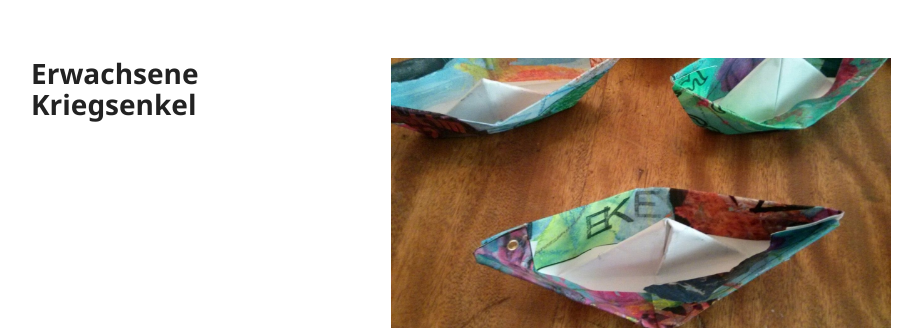
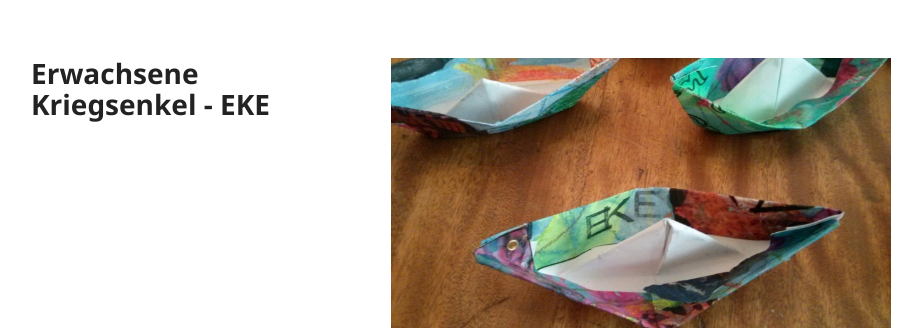
Before and after one commit to thomaskarlrichter/ekefreitagkoeln.github.io, a Jekyll site: the page built from index.md, in a window 1280 px wide. Shown: the top 330 px of the page, without its empty margins (179-1101 px from the left). Built offline with Jekyll 4.4.1, drawn with Linux system fonts in a browser that asks for light colours; some web fonts are replaced; part of the change alters nothing that is shown.

```diff
--- a/_layouts/default.html
+++ b/_layouts/default.html
@@ -3,7 +3,16 @@
   <head>
     <meta charset="utf-8">
     <meta http-equiv="X-UA-Compatible" content="chrome=1">
-    <title>Ekefreitagkoeln.GitHub.io by ekefreitagkoeln</title>
+    <title>Erwachsene Kriegsenkel EKE</title>
+    <meta name="description" content="Erwachsene Kriegsenkel sind eine Gemeinschaft von Männern
+    und Frauen, die aufgrund der Traumatisierungen ihrer Eltern, die als Kinder den 2. Weltkrieg und/oder Diktatur,
+    Verhaftung und Gefängnis in der Nazizeit, der SBZ, der DDR und/oder Flucht/Verteibung erlebt hatten, und deshalb
+    in ihrer Herkunftsfamilie nicht die Liebe und Zuwendung bekommen haben, die für eine angemessene Entwicklung
+    notwendig gewesen wäre. Es geht uns in der Gruppe um die Aufarbeitung der transgenerational weitergegebenen
+    Traumafolgen in dysfunktionalen Gesellschaften bzw. Familiensystemen.">
+
+    <meta name="keywords" lang="de"
+     content="Selbsthilfe, Selbsthilfegruppen, Erwachsene Kriegsenkel, Kriegsenkel, 12-Schritte-Gruppen, Sucht, Recovery, Genesung, EKS, Erwachsene Kinder aus Dysfunktionalen Familien">
 
     <link rel="stylesheet" href="../stylesheets/styles.css">
     <link rel="stylesheet" href="../stylesheets/github-light.css">
@@ -15,7 +24,7 @@
   <body>
     <div class="wrapper">
       <header>
-        <h1>Erwachsene Kriegsenkel</h1>
+        <h1>Erwachsene Kriegsenkel - EKE</h1>
       </header>
       <section>
         {{content}}
```
